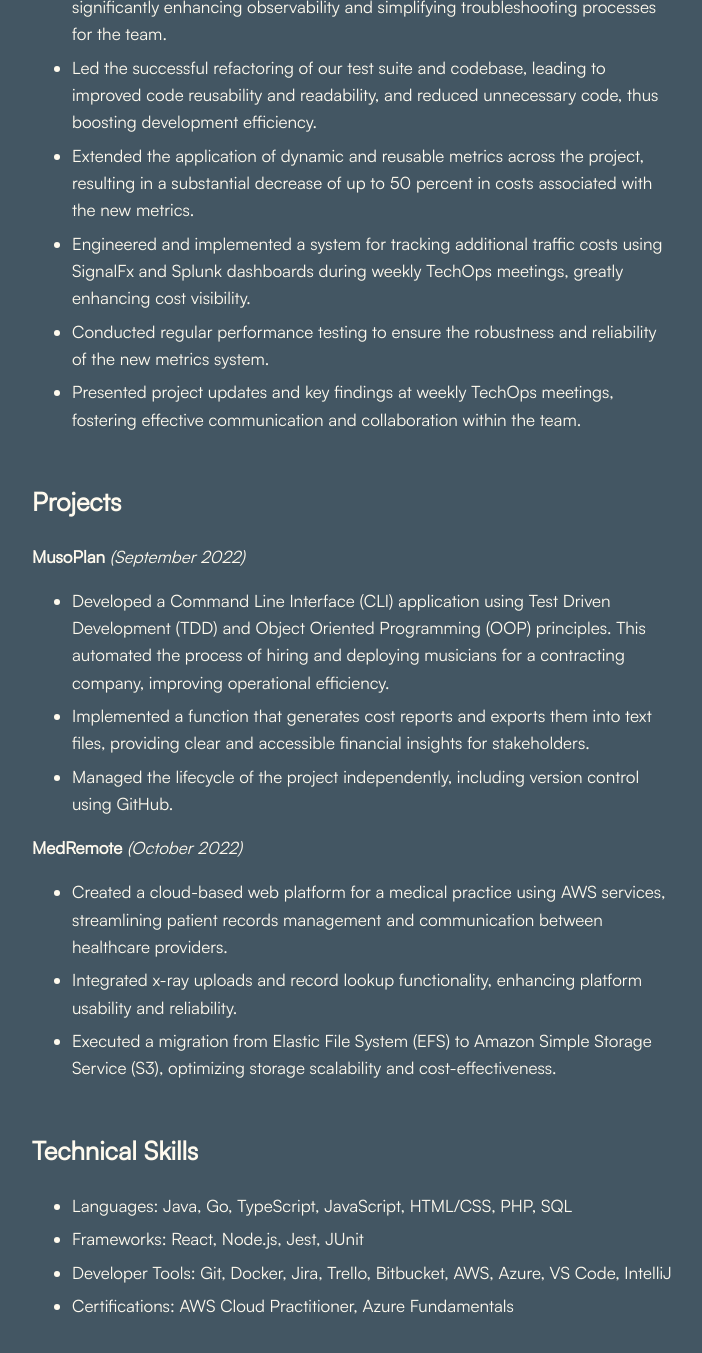
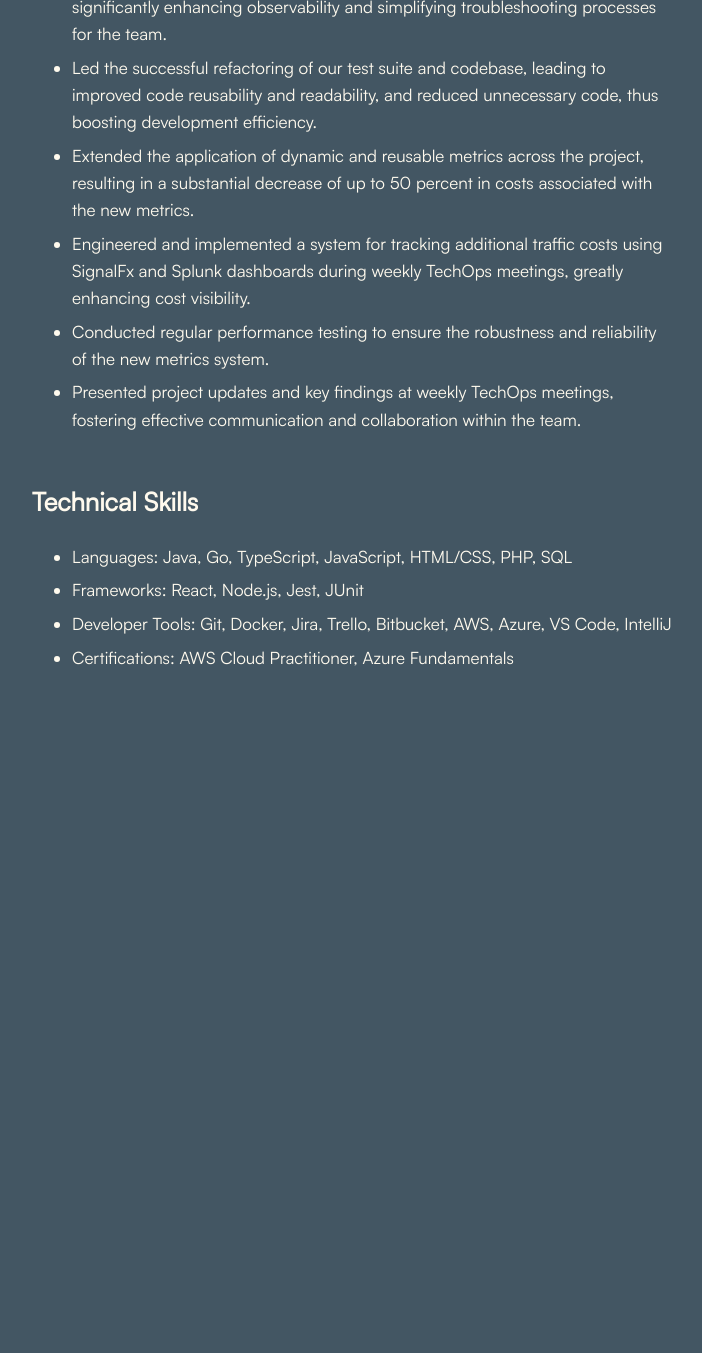
Before and after one commit to haydencooper/haydencooper.github.io, a Jekyll site: the page built from resume.md, in a window 1280 px wide and 1400 px high, scrolled down 1202 px. Shown: the top 1353 px of the window, without its empty margins (288-990 px from the left). Built offline with Jekyll 4.4.1, drawn with Linux system fonts in a browser that asks for light colours; after the commit the page ends 1954 px from its top, so only the background shows below that.

Commit message:
modernise

```diff
--- a/resume.md
+++ b/resume.md
@@ -39,20 +39,6 @@ Diploma of Information Technology *(May  2022 – February  2023)*
 - Conducted regular performance testing to ensure the robustness and reliability of the new metrics system.
 - Presented project updates and key findings at weekly TechOps meetings, fostering effective communication and collaboration within the team.
 
-## Projects
-
-**MusoPlan** *(September  2022)*
-
-- Developed a Command Line Interface (CLI) application using Test Driven Development (TDD) and Object Oriented Programming (OOP) principles. This automated the process of hiring and deploying musicians for a contracting company, improving operational efficiency.
-- Implemented a function that generates cost reports and exports them into text files, providing clear and accessible financial insights for stakeholders.
-- Managed the lifecycle of the project independently, including version control using GitHub.
-
-**MedRemote** *(October  2022)*
-
-- Created a cloud-based web platform for a medical practice using AWS services, streamlining patient records management and communication between healthcare providers.
-- Integrated x-ray uploads and record lookup functionality, enhancing platform usability and reliability.
-- Executed a migration from Elastic File System (EFS) to Amazon Simple Storage Service (S3), optimizing storage scalability and cost-effectiveness.
-
 ## Technical Skills
 
 - Languages: Java, Go, TypeScript, JavaScript, HTML/CSS, PHP, SQL
```
